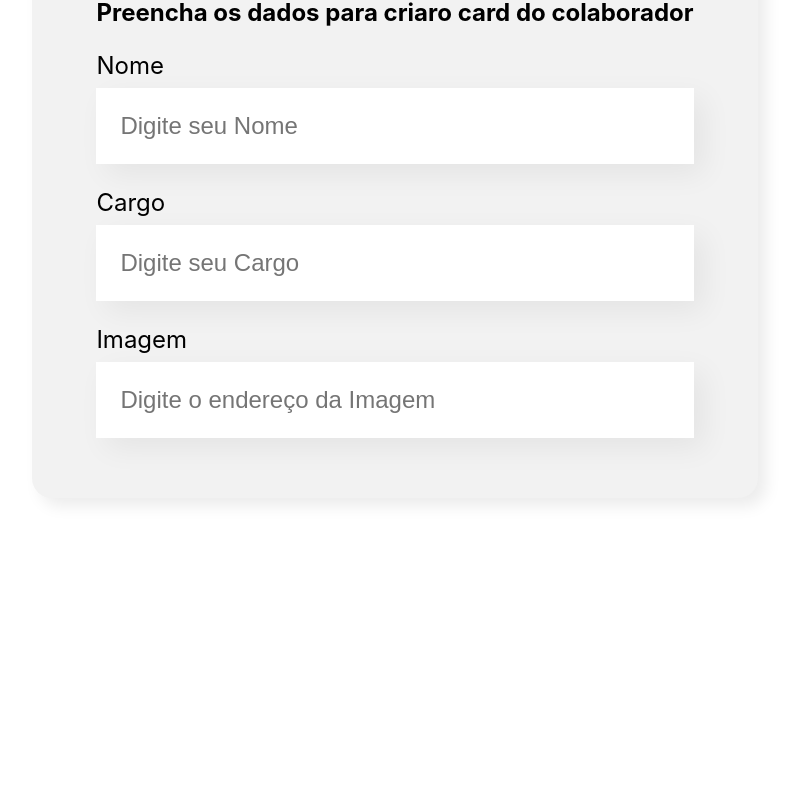
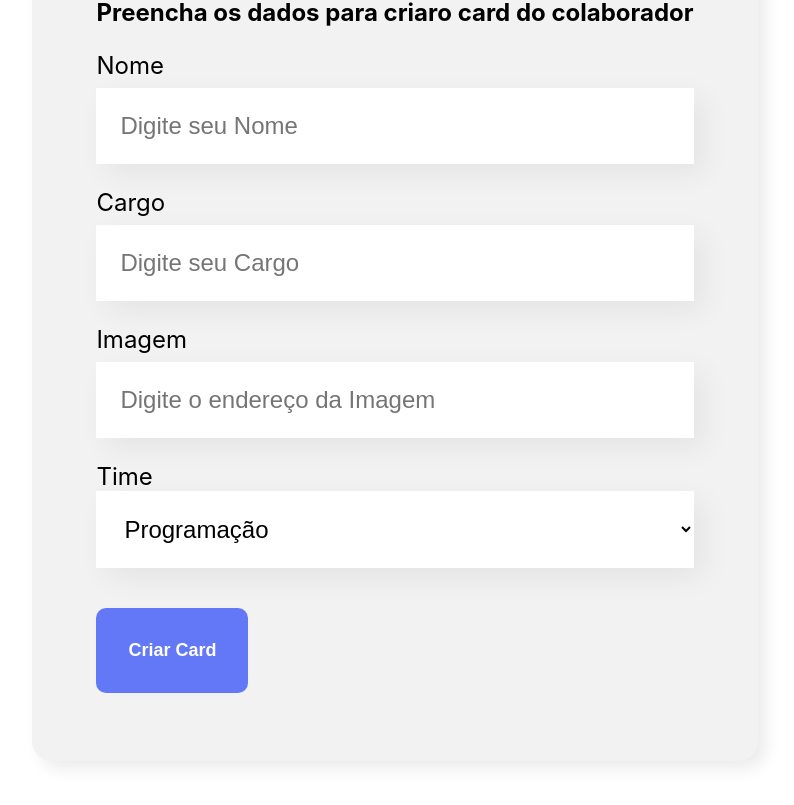
Before and after one commit to PabloRedig/ProjetoOrgano, a React (Create React App) app: page / in a window 1280 px wide. Shown: the part 698-1503 px from the top of the page, without its empty margins (245-1039 px from the left). Before the commit the page ends 1276 px from the top, so only its background shows below. Built offline with nearby package versions, Linux system fonts and the light colour scheme.

Commit message:
Criado o Campo de time, e criado o botao

```diff
--- /dev/null
+++ b/src/componentes/Botao/Botao.css
@@ -0,0 +1,15 @@
+.botao{
+    background-color: #6278f7;
+    border-radius: 10px;
+    font-weight: 700;
+    font-size: 18px;
+    padding: 32px;
+    border: none;
+    cursor: pointer;
+    color: #fff;
+    margin: 32px 0;
+}
+
+.botao:hover {
+    color: #95ffd4;
+}
--- /dev/null
+++ b/src/componentes/Botao/index.js
@@ -0,0 +1,11 @@
+import './Botao.css'
+
+const Botao = (props) => {
+    return(
+        <button className='botao'>
+            {props.children}
+        </button>
+    )
+}
+
+export default Botao
--- a/src/componentes/Formulario/index.js
+++ b/src/componentes/Formulario/index.js
@@ -1,7 +1,19 @@
+import Botao from '../Botao';
 import CampoTexto from '../CampoTexto'
+import ListaSuspensa from '../ListaSuspensa';
 import './Formulario.css'
 
 const Formulario = () =>{
+
+    const times = [
+        'Programação',
+        'Front-End',
+        'Data Science',
+        'Devops',
+        'Ux e Design',
+        'Mobile',
+        'Inovação e Gestao'
+    ]
     return(
         <section className="formulario">
             <form>
@@ -9,6 +21,10 @@
                 <CampoTexto label="Nome" placeholder="Digite seu Nome" />
                 <CampoTexto label="Cargo" placeholder="Digite seu Cargo" />
                 <CampoTexto label="Imagem" placeholder="Digite o endereço da Imagem" />
+                <ListaSuspensa label="Time" itens={times}/>
+                <Botao>
+                    Criar Card
+                </Botao>
             </form>
         </section>
     )
--- /dev/null
+++ b/src/componentes/ListaSuspensa/ListaSuspensa.css
@@ -0,0 +1,16 @@
+.lista-suspensa{
+    display: block;
+    margin-bottom: 8px;
+    font-size: 24px;
+}
+
+.lista-suspensa select{
+    background-color: #fff;
+    box-shadow: 10px 10px 30px rgba(0,0,0,0.06);
+    width: 100%;
+    border: none;
+    font-size: 24px;
+    padding: 24px;
+    box-sizing: border-box;
+
+}
--- /dev/null
+++ b/src/componentes/ListaSuspensa/index.js
@@ -0,0 +1,16 @@
+import './ListaSuspensa.css'
+
+const ListaSuspensa = (props) => {
+    return (
+        <div className="lista-suspensa">
+            <label>{props.label}</label>
+            <select>
+                {props.itens.map(item => {
+                    return <option key={item}>{item}</option>
+                })}
+
+            </select>
+        </div>
+    )
+}
+export default ListaSuspensa
```
